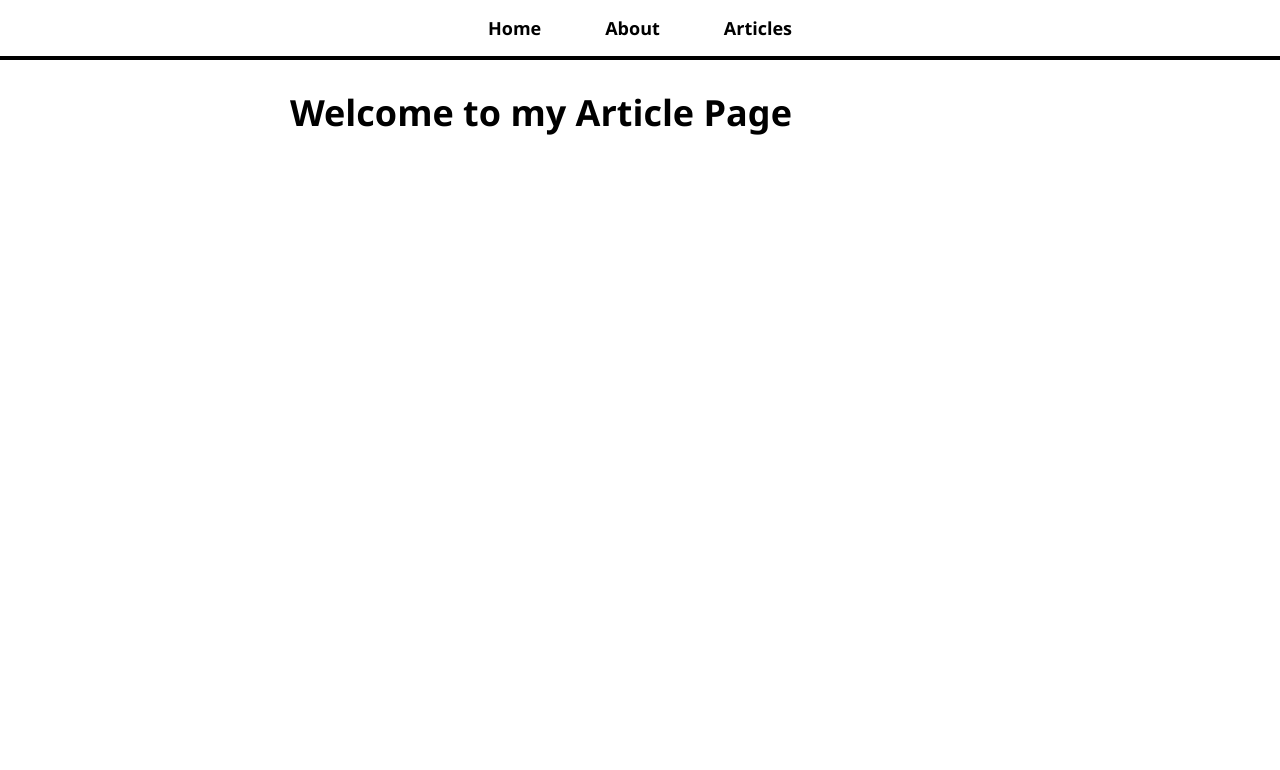
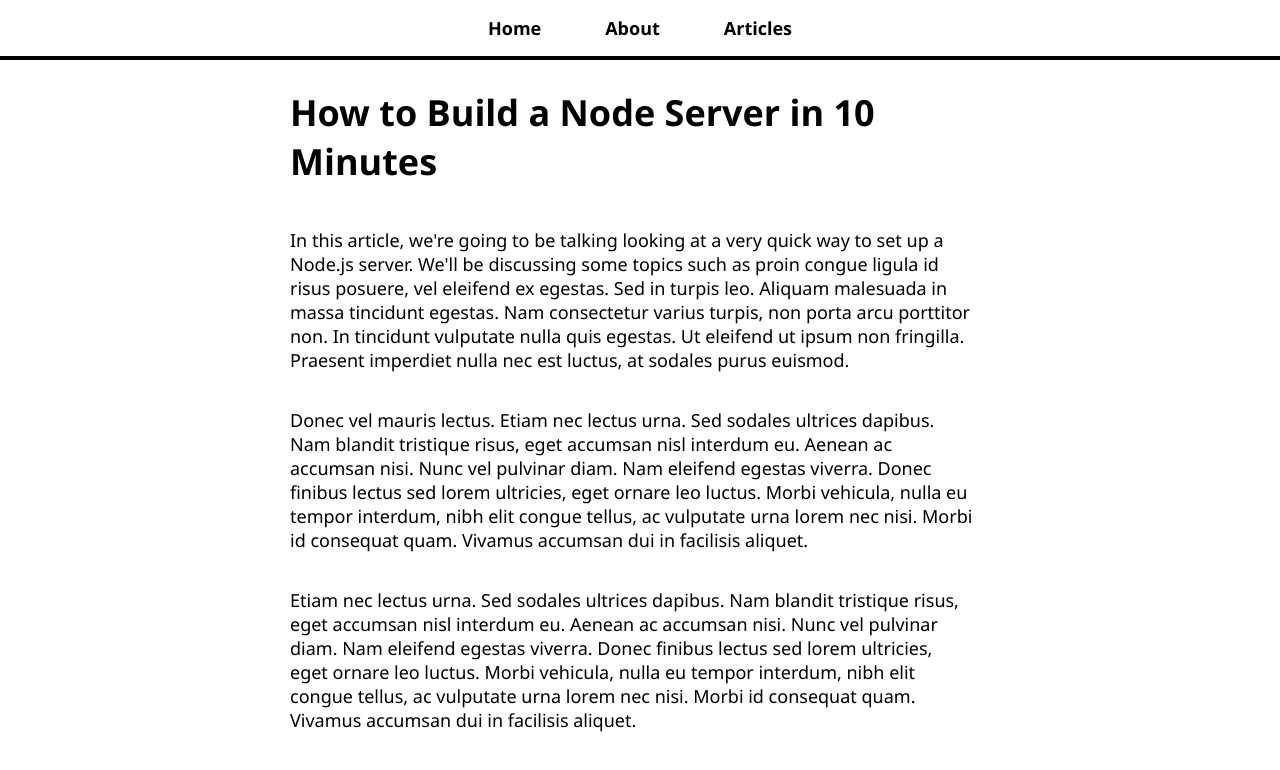
Before and after one commit to ColmanC19/pdx-food-blog-frontend, a React (Create React App) app: page /article/learn-node in a window 1280 px wide. Shown: the top 770 px of the page. Built offline with nearby package versions, Linux system fonts and the light colour scheme.

Commit message:
add article-content, enabling url switch

```diff
--- a/src/App.js
+++ b/src/App.js
@@ -20,7 +20,7 @@
             <Route path="/" component={HomePage} exact />
             <Route path="/about" component={AboutPage} />
             <Route path="/articles-list" component={ArticlesList} />
-            <Route path="/article" component={ArticlePage} />
+            <Route path="/article/:name" component={ArticlePage} />
           </div>
         </div>
       </Router>
--- a/src/pages/ArticlePage.js
+++ b/src/pages/ArticlePage.js
@@ -1,10 +1,20 @@
 import React from 'react';
+import articleContent from './article-content';
 
-const ArticlePage = () => (
-    <>
-    <h1>Welcome to my Article Page</h1>
-    </>
+const ArticlePage = ({ match }) => {
+    const name = match.params.name;
+    const article = articleContent.find(article => article.name === name);
 
-);
+    if (!article) return <h1>Article does not exist!</h1>
+
+    return (
+        <>
+        <h1>{article.title}</h1>
+        {article.content.map((paragraph, key) => (
+            <p key={key}>{paragraph}</p>
+        ))}
+        </>
+    );
+}
 
 export default ArticlePage;
--- /dev/null
+++ b/src/pages/article-content.js
@@ -0,0 +1,77 @@
+const articles = [
+    {
+        name: 'learn-react',
+        title: 'The Fastest Way to Learn React',
+        content: [
+            `Welcome! Today we're going to be talking about the fastest way to
+            learn React. We'll be discussing some topics such as proin congue
+            ligula id risus posuere, vel eleifend ex egestas. Sed in turpis leo.
+            Aliquam malesuada in massa tincidunt egestas. Nam consectetur varius turpis,
+            non porta arcu porttitor non. In tincidunt vulputate nulla quis egestas. Ut
+            eleifend ut ipsum non fringilla. Praesent imperdiet nulla nec est luctus, at
+            sodales purus euismod.`,
+            `Donec vel mauris lectus. Etiam nec lectus urna. Sed sodales ultrices dapibus.
+            Nam blandit tristique risus, eget accumsan nisl interdum eu. Aenean ac accumsan
+            nisi. Nunc vel pulvinar diam. Nam eleifend egestas viverra. Donec finibus lectus
+            sed lorem ultricies, eget ornare leo luctus. Morbi vehicula, nulla eu tempor
+            interdum, nibh elit congue tellus, ac vulputate urna lorem nec nisi. Morbi id
+            consequat quam. Vivamus accumsan dui in facilisis aliquet.`,
+            `Etiam nec lectus urna. Sed sodales ultrices dapibus.
+            Nam blandit tristique risus, eget accumsan nisl interdum eu. Aenean ac accumsan
+            nisi. Nunc vel pulvinar diam. Nam eleifend egestas viverra. Donec finibus lectus
+            sed lorem ultricies, eget ornare leo luctus. Morbi vehicula, nulla eu tempor
+            interdum, nibh elit congue tellus, ac vulputate urna lorem nec nisi. Morbi id
+            consequat quam. Vivamus accumsan dui in facilisis aliquet.`,
+        ]
+    },    {
+        name: 'learn-node',
+        title: 'How to Build a Node Server in 10 Minutes',
+        content: [
+            `In this article, we're going to be talking looking at a very quick way
+            to set up a Node.js server. We'll be discussing some topics such as proin congue
+            ligula id risus posuere, vel eleifend ex egestas. Sed in turpis leo.
+            Aliquam malesuada in massa tincidunt egestas. Nam consectetur varius turpis,
+            non porta arcu porttitor non. In tincidunt vulputate nulla quis egestas. Ut
+            eleifend ut ipsum non fringilla. Praesent imperdiet nulla nec est luctus, at
+            sodales purus euismod.`,
+            `Donec vel mauris lectus. Etiam nec lectus urna. Sed sodales ultrices dapibus.
+            Nam blandit tristique risus, eget accumsan nisl interdum eu. Aenean ac accumsan
+            nisi. Nunc vel pulvinar diam. Nam eleifend egestas viverra. Donec finibus lectus
+            sed lorem ultricies, eget ornare leo luctus. Morbi vehicula, nulla eu tempor
+            interdum, nibh elit congue tellus, ac vulputate urna lorem nec nisi. Morbi id
+            consequat quam. Vivamus accumsan dui in facilisis aliquet.`,
+            `Etiam nec lectus urna. Sed sodales ultrices dapibus.
+            Nam blandit tristique risus, eget accumsan nisl interdum eu. Aenean ac accumsan
+            nisi. Nunc vel pulvinar diam. Nam eleifend egestas viverra. Donec finibus lectus
+            sed lorem ultricies, eget ornare leo luctus. Morbi vehicula, nulla eu tempor
+            interdum, nibh elit congue tellus, ac vulputate urna lorem nec nisi. Morbi id
+            consequat quam. Vivamus accumsan dui in facilisis aliquet.`,
+        ]
+    },     {
+        name: 'my-thoughts-on-resumes',
+        title: 'My Thoughts on Resumes',
+        content: [
+            `Today is the day I talk about something which scares most people: resumes.
+            In reality, I'm not sure why people have such a hard time with proin congue
+            ligula id risus posuere, vel eleifend ex egestas. Sed in turpis leo.
+            Aliquam malesuada in massa tincidunt egestas. Nam consectetur varius turpis,
+            non porta arcu porttitor non. In tincidunt vulputate nulla quis egestas. Ut
+            eleifend ut ipsum non fringilla. Praesent imperdiet nulla nec est luctus, at
+            sodales purus euismod.`,
+            `Donec vel mauris lectus. Etiam nec lectus urna. Sed sodales ultrices dapibus.
+            Nam blandit tristique risus, eget accumsan nisl interdum eu. Aenean ac accumsan
+            nisi. Nunc vel pulvinar diam. Nam eleifend egestas viverra. Donec finibus lectus
+            sed lorem ultricies, eget ornare leo luctus. Morbi vehicula, nulla eu tempor
+            interdum, nibh elit congue tellus, ac vulputate urna lorem nec nisi. Morbi id
+            consequat quam. Vivamus accumsan dui in facilisis aliquet.`,
+            `Etiam nec lectus urna. Sed sodales ultrices dapibus.
+            Nam blandit tristique risus, eget accumsan nisl interdum eu. Aenean ac accumsan
+            nisi. Nunc vel pulvinar diam. Nam eleifend egestas viverra. Donec finibus lectus
+            sed lorem ultricies, eget ornare leo luctus. Morbi vehicula, nulla eu tempor
+            interdum, nibh elit congue tellus, ac vulputate urna lorem nec nisi. Morbi id
+            consequat quam. Vivamus accumsan dui in facilisis aliquet.`,
+        ]
+    },
+];
+
+export default articles;
```
